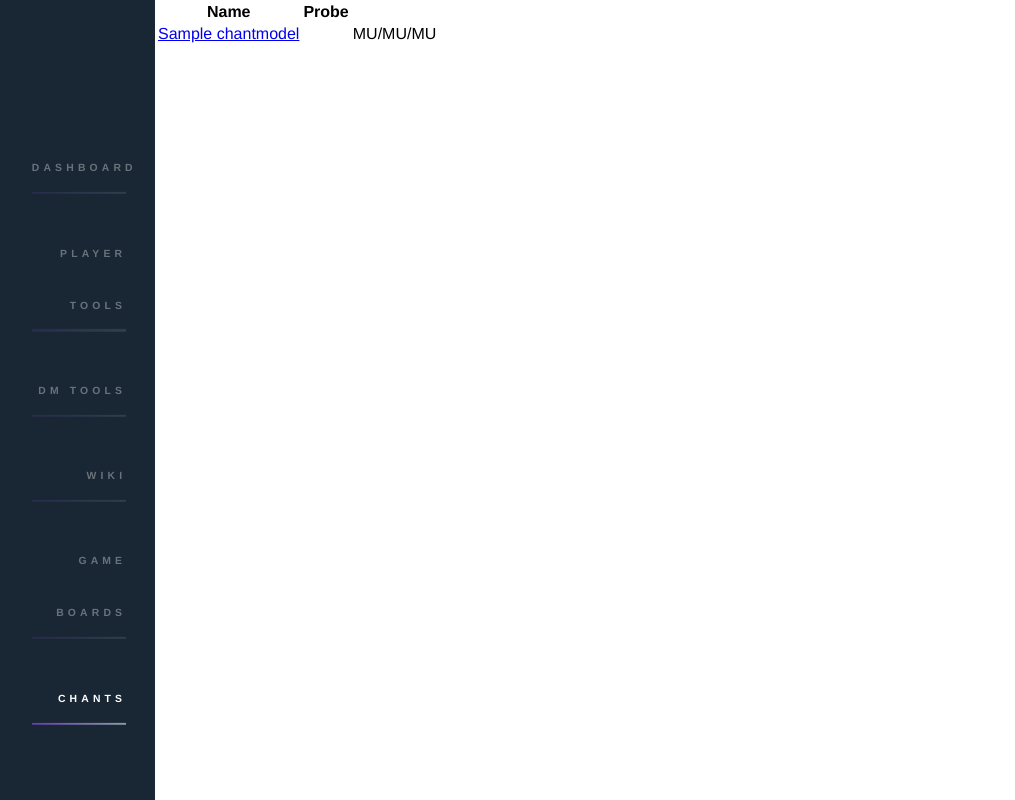
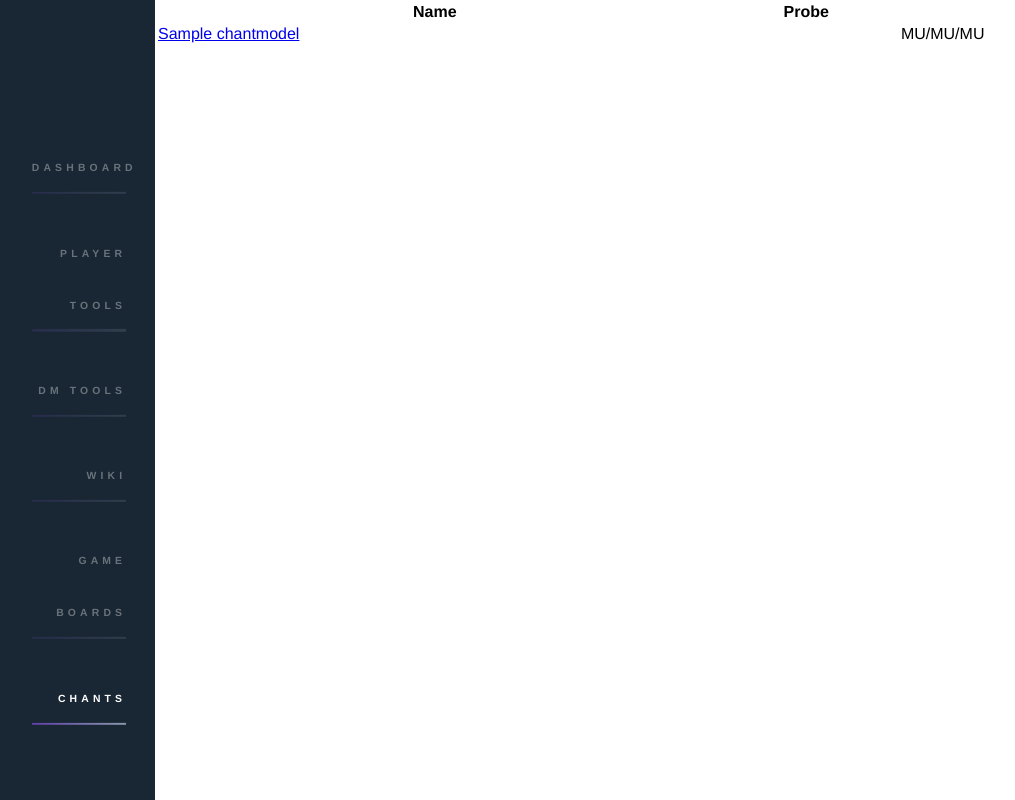
Before and after one commit to pnp-zone/pnp-zone, a Django app: page /chants/ in a window 1280 px wide. Shown: the whole page, without its empty margins (37-1052 px from the left). Run offline with Django 3.2, Linux system fonts and the light colour scheme; data comes from the database, SQL or seed files in the repository; tables that the repository leaves empty hold one stand-in row (values such as "Sample post").

Commit message:
Added flex-vertical to body block

```diff
--- a/pnp_zone/templates/base.html
+++ b/pnp_zone/templates/base.html
@@ -16,7 +16,7 @@
             </ul>
         </nav>
     </aside>
-    <div class="content">
+    <div class="content flex-vertical">
         {% block body %}
         {% endblock %}
     </div>
```
